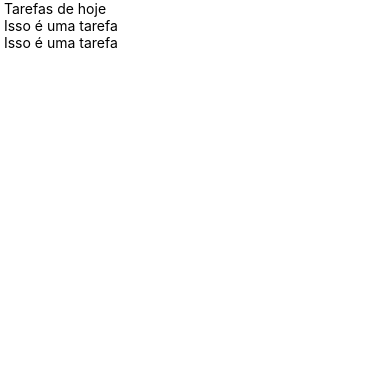
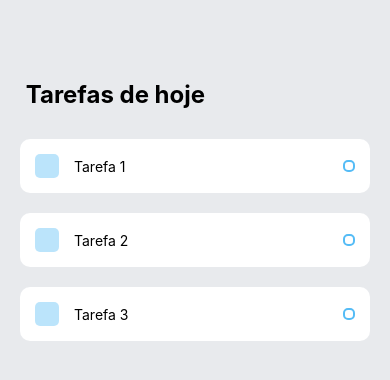
Before and after one commit to vin1cius/todo-react-native, a React Native app: screen / in a window 390 px wide. Shown: the top 380 px of the page. Built offline with nearby package versions, Linux system fonts and the light colour scheme.

Commit message:
3 - Adicionando estilo ao componente

```diff
--- a/App.js
+++ b/App.js
@@ -1,4 +1,4 @@
-import { StatusBar } from 'expo-status-bar';
+import React from 'react';
 import { StyleSheet, Text, View } from 'react-native';
 import Task from './components/Task';
 
@@ -10,8 +10,9 @@
         <Text style={styles.sectionTitle}> Tarefas de hoje</Text>
           <View style = {styles.items}>
             {/*Aqui vão as tarefas */}
-            <Task />
-            <Task />
+            <Task text = {'Tarefa 1'}/>
+            <Task text = {'Tarefa 2'}/>
+            <Task text = {'Tarefa 3'}/>
           </View>
       </View>
     </View>
@@ -21,9 +22,17 @@
 const styles = StyleSheet.create({
   container: {
     flex: 1,
-    backgroundColor: '#fff',
+    backgroundColor: '#E8EAED',
   },
-  tasksWrapper:{},
-  sectionTitle:{},
-  items:{},
+  tasksWrapper:{
+    paddingTop: 80,
+    paddingHorizontal:20,
+  },
+  sectionTitle:{
+    fontSize:24,
+    fontWeight:'bold',
+  },
+  items:{
+    marginTop: 30,
+  },
 });
--- a/components/Task.js
+++ b/components/Task.js
@@ -1,16 +1,51 @@
 import React from 'react';
-import { View, Text, StyleSheet } from 'react-native';
+import { View, Text, StyleSheet, TouchableOpacity } from 'react-native';
 
-const Task = () => {
+const Task = (props) => {
     return (
-        <View>
-          <Text> Isso é uma tarefa</Text>
+        <View style = {styles.item}>
+            <View style = {styles.itemleft}>
+              <TouchableOpacity style = {styles.square}></TouchableOpacity>
+              <Text style={styles.itemText}>{props.text}</Text>
+            </View>
+            <View style={styles.circular}></View>
         </View>
     )
 };
 
 const styles = StyleSheet.create({
-
+    item: {
+        backgroundColor: '#fff',
+        padding: 15,
+        borderRadius: 10,
+        flexDirection: 'row',
+        alignItems: 'center',
+        justifyContent: 'space-between',
+        marginBottom: 20
+        },
+    itemleft: {
+        flexDirection: 'row',
+        alignItems: 'center',
+        flexWrap: 'wrap'
+    },
+    square: {
+        width: 24,
+        height: 24,
+        backgroundColor: '#55BCF6',
+        opacity: 0.4,
+        borderRadius: 5,
+        marginRight:15
+    },
+    itemText: {
+        maxWidth: '80%'
+    },
+    circular: {
+        width: 12,
+        height: 12,
+        borderColor: '#55bcf6',
+        borderWidth: 2,
+        borderRadius: 5,
+    },
 });
 
 export default Task;
```
